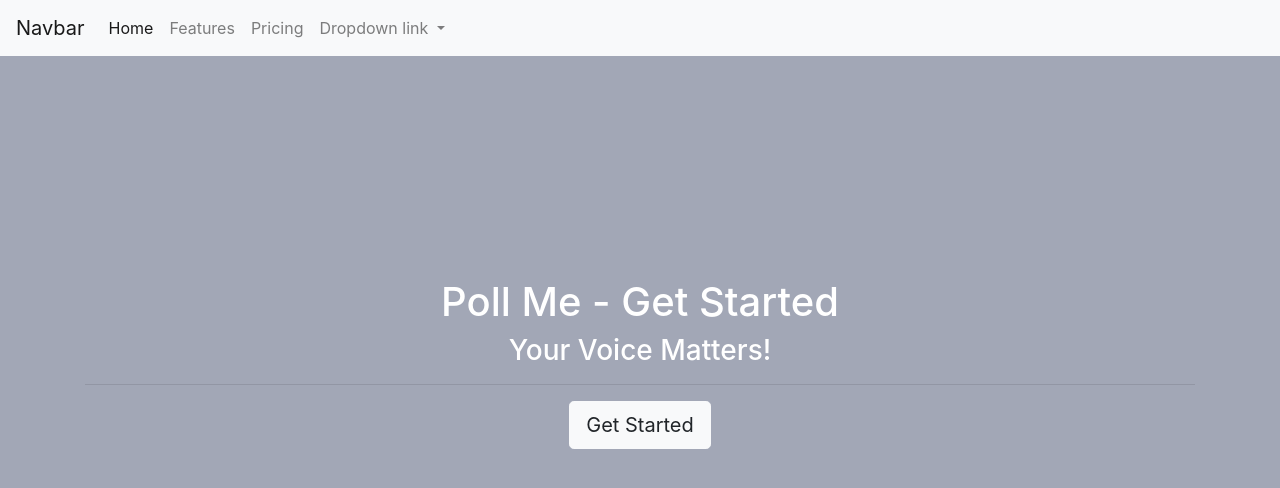
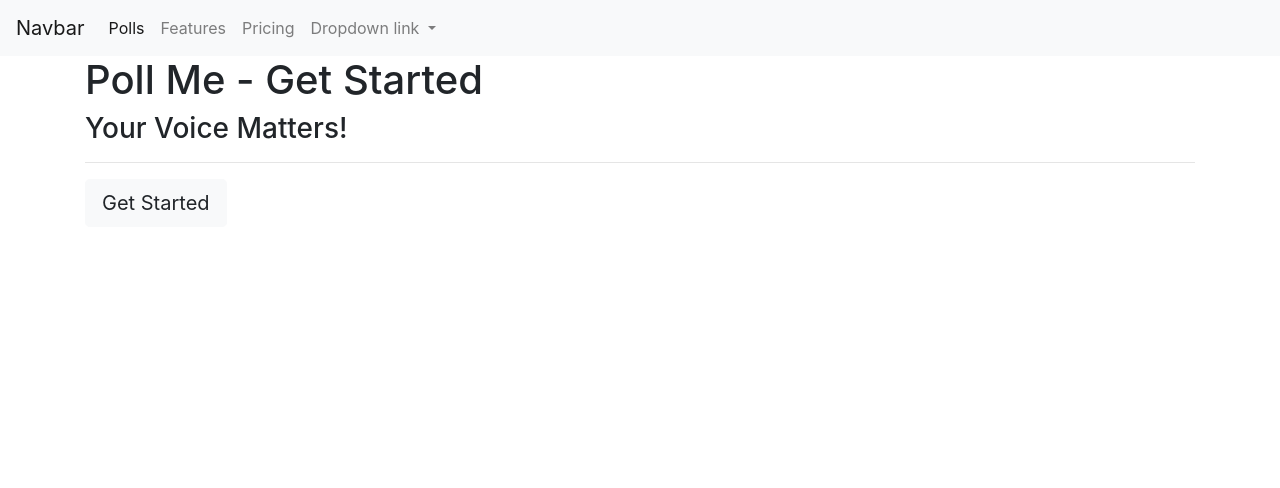
Before and after one commit to RobertNeuzil/pollme, a Django app: template templates/home.html in a window 1280 px wide. Shown: the top 488 px of the page. Run offline with Django 3.2, Linux system fonts and the light colour scheme; the template is opened without the code that fills it, so the values that code supplies are empty; some libraries are stand-ins or nearby versions.

Commit message:
whatever

```diff
--- a/templates/base.html
+++ b/templates/base.html
@@ -4,7 +4,7 @@
 <head>
     <title>Robert Neuzil Django</title>
     <link rel="stylesheet" href="https://stackpath.bootstrapcdn.com/bootstrap/4.1.3/css/bootstrap.min.css" integrity="sha384-MCw98/SFnGE8fJT3GXwEOngsV7Zt27NXFoaoApmYm81iuXoPkFOJwJ8ERdknLPMO" crossorigin="anonymous">
-    <link rel="stylesheet" type="text/css" href="{% static 'css/styles.css' %}">
+    {% block custom_css %}<link rel="stylesheet" type="text/css" href="{% static 'css/styles.css' %}"> {% endblock %}
 </head>
 <body>
 
--- a/templates/home.html
+++ b/templates/home.html
@@ -1,8 +1,8 @@
 {%  extends 'base.html' %}
+{% load static %}
 
 
-
-
+{% block custom_css %} <link rel="stylesheet" type="text/css" href="{% static 'css/home_styles.css' %}"> {% endblock  %}
 {% block content %}
 
 <div class="container">
--- a/templates/includes/navbar.html
+++ b/templates/includes/navbar.html
@@ -8,7 +8,7 @@
   <div class="collapse navbar-collapse" id="navbarNavDropdown">
     <ul class="navbar-nav">
       <li class="nav-item active">
-        <a class="nav-link" href="#">Home <span class="sr-only">(current)</span></a>
+        <a class="nav-link" href=" polls/list/ ">Polls <span class="sr-only">(current)</span></a>
       </li>
       <li class="nav-item">
         <a class="nav-link" href="#">Features</a>
```
Also changed, not shown: static/css/home_styles.css (added).
